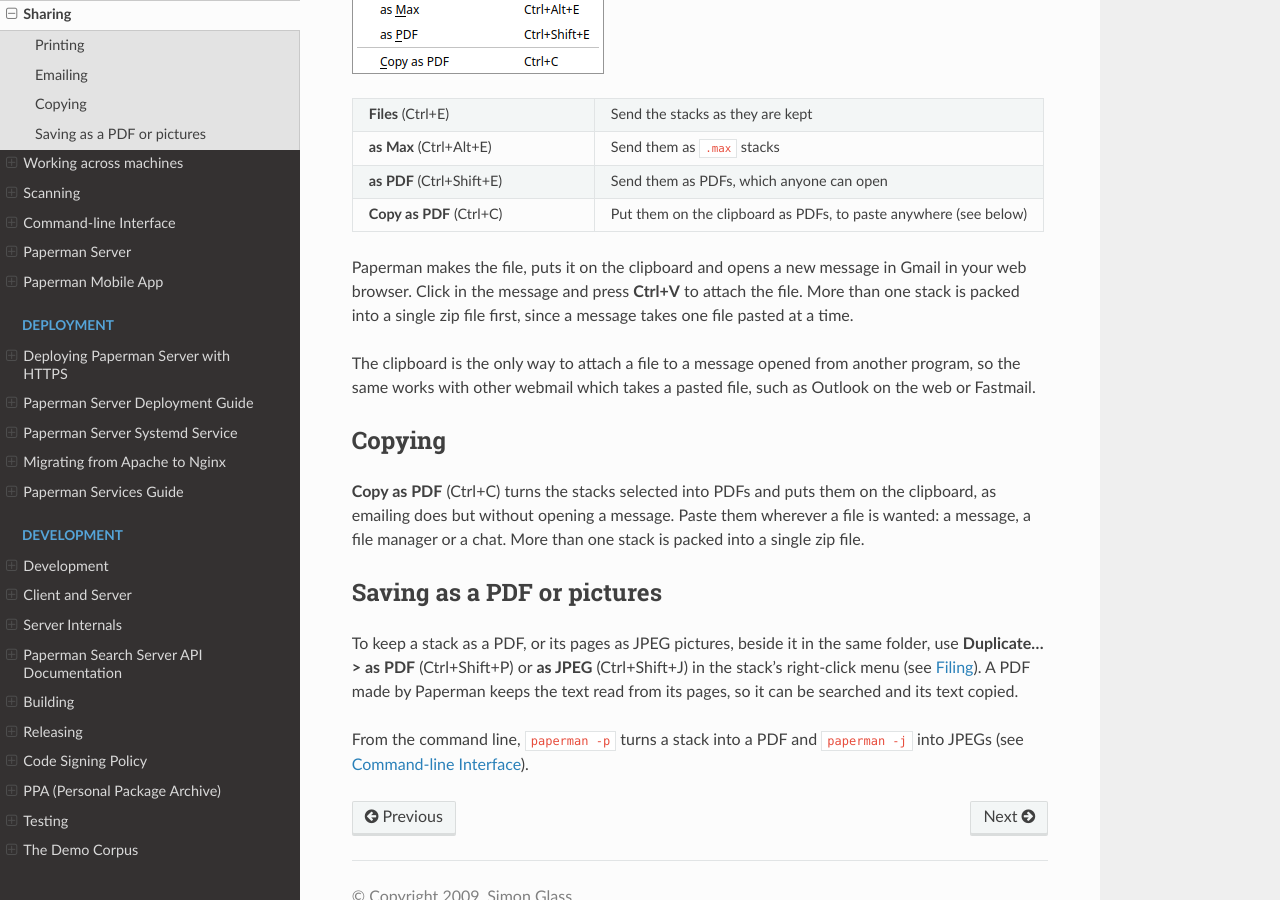
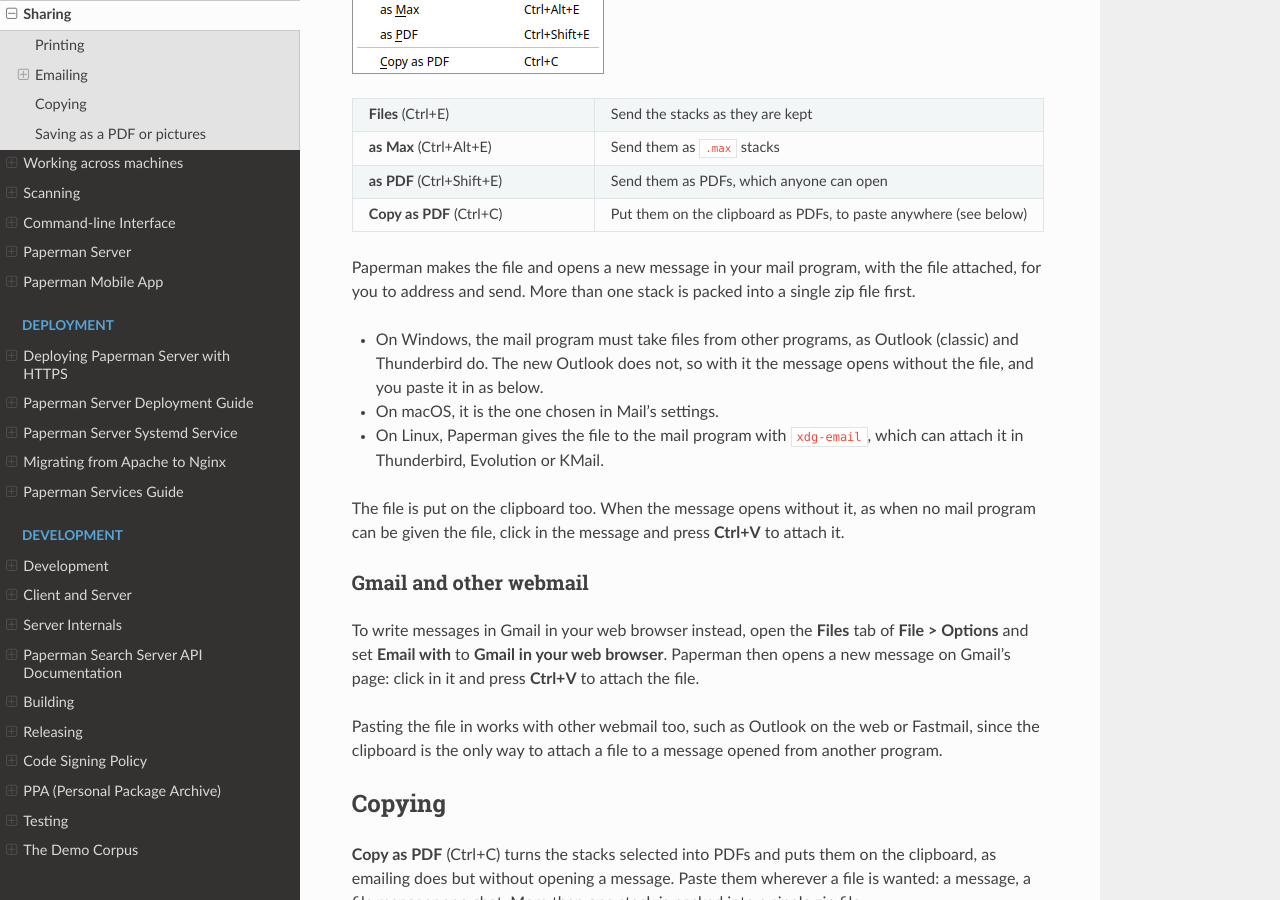
Before and after one commit to sjg20/paperman, a Sphinx documentation site: the page built from doc/sharing.rst, in a window 1280 px wide and 900 px high, scrolled down 1259 px. Built offline with Sphinx 7.4.7 and the Read the Docs theme 3.1.0, drawn with Linux system fonts in a browser that asks for light colours.

Commit message:
doc: Describe emailing with the system's mail program
The Sharing page says that emailing opens a message in Gmail, which is
no longer so unless the user chooses it.

Say that the message opens in the mail program, with the file attached,
how the mail program is found on each platform, and how to choose Gmail
instead. Bring the introduction and the README into line.

Co-developed-by: Claude Opus 5.5 (1M context) <noreply@anthropic.com>

```diff
--- a/doc/introduction.rst
+++ b/doc/introduction.rst
@@ -63,5 +63,5 @@
   :doc:`server`)
 - Android and iPhone app for browsing, searching and reading a server's
   repositories, with an offline demo mode (see :doc:`app`)
-- Email files as PDF via Gmail (see :doc:`sharing`)
+- Email files as PDF with your mail program or Gmail (see :doc:`sharing`)
 - Linux, Windows (x64 and Arm) and macOS
--- a/doc/sharing.rst
+++ b/doc/sharing.rst
@@ -64,14 +64,33 @@
    * - **Copy as PDF** (Ctrl+C)
      - Put them on the clipboard as PDFs, to paste anywhere (see below)
 
-Paperman makes the file, puts it on the clipboard and opens a new
-message in Gmail in your web browser. Click in the message and press
-**Ctrl+V** to attach the file. More than one stack is packed into a
-single zip file first, since a message takes one file pasted at a time.
+Paperman makes the file and opens a new message in your mail program,
+with the file attached, for you to address and send. More than one stack
+is packed into a single zip file first.
 
-The clipboard is the only way to attach a file to a message opened from
-another program, so the same works with other webmail which takes a
-pasted file, such as Outlook on the web or Fastmail.
+- On Windows, the mail program must take files from other programs, as
+  Outlook (classic) and Thunderbird do. The new Outlook does not, so
+  with it the message opens without the file, and you paste it in as
+  below.
+- On macOS, it is the one chosen in Mail's settings.
+- On Linux, Paperman gives the file to the mail program with
+  ``xdg-email``, which can attach it in Thunderbird, Evolution or KMail.
+
+The file is put on the clipboard too. When the message opens without
+it, as when no mail program can be given the file, click in the message
+and press **Ctrl+V** to attach it.
+
+Gmail and other webmail
+~~~~~~~~~~~~~~~~~~~~~~~
+
+To write messages in Gmail in your web browser instead, open the
+**Files** tab of **File > Options** and set **Email with** to **Gmail in
+your web browser**. Paperman then opens a new message on Gmail's page:
+click in it and press **Ctrl+V** to attach the file.
+
+Pasting the file in works with other webmail too, such as Outlook on the
+web or Fastmail, since the clipboard is the only way to attach a file to
+a message opened from another program.
 
 Copying
 -------
```
Also changed, not shown: README.md (+1 -1 lines).
